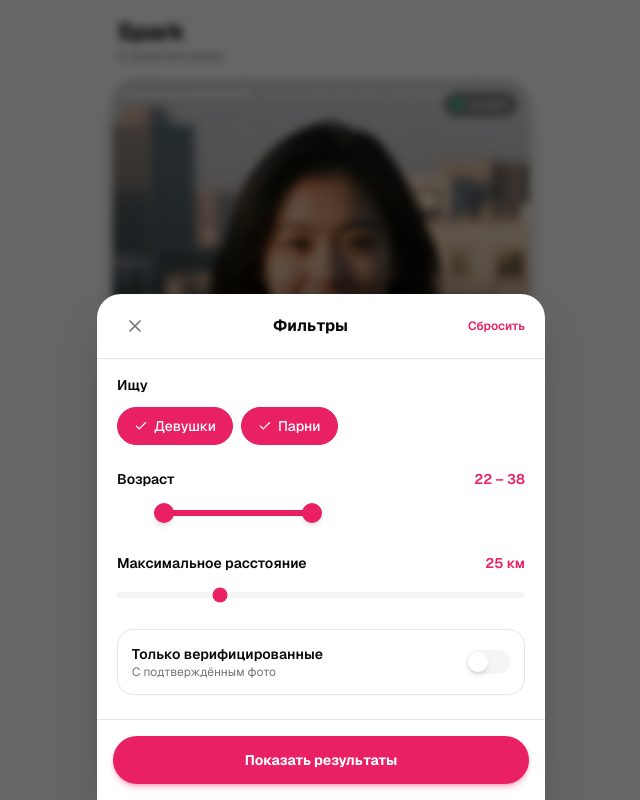
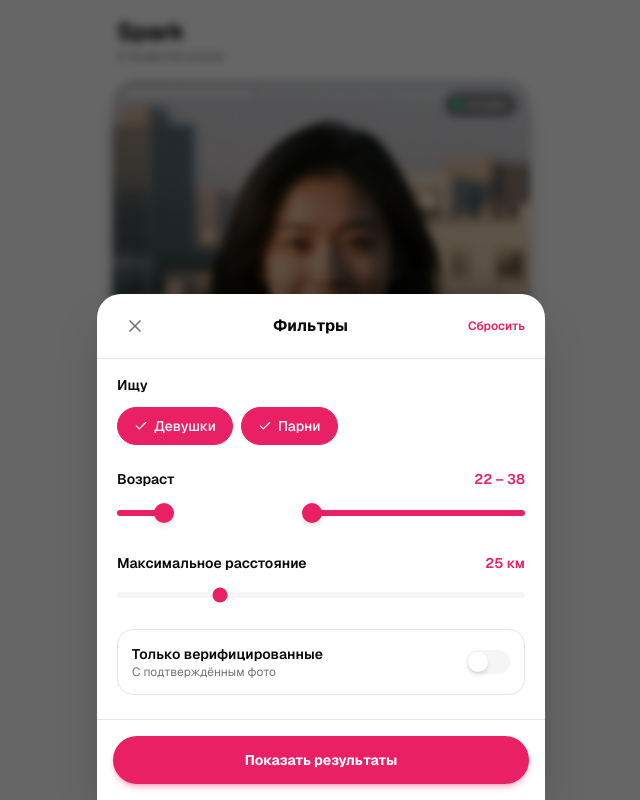
Before and after one commit to Manska2525/VVV-12, a Next.js app: page / in a window 1280 px wide. Both pictures are taken after a click on the button "Фильтры". Shown: the whole page, without its empty margins (319-959 px from the left). Built offline with nearby package versions, Linux system fonts and the light colour scheme.

Commit message:
fix: invert age slider track colors to match distance slider

```diff
--- a/src/components/app/filters-sheet.tsx
+++ b/src/components/app/filters-sheet.tsx
@@ -217,9 +217,9 @@ function DualRangeSlider({
 
   return (
     <div className="relative h-8">
-      <div className="absolute left-0 right-0 top-1/2 h-1.5 -translate-y-1/2 rounded-full bg-white" />
+      <div className="absolute left-0 right-0 top-1/2 h-1.5 -translate-y-1/2 rounded-full bg-primary" />
       <div
-        className="absolute top-1/2 h-1.5 -translate-y-1/2 rounded-full bg-primary"
+        className="absolute top-1/2 h-1.5 -translate-y-1/2 rounded-full bg-white"
         style={{ left: `${leftPct}%`, right: `${100 - rightPct}%` }}
       />
       <input
```
